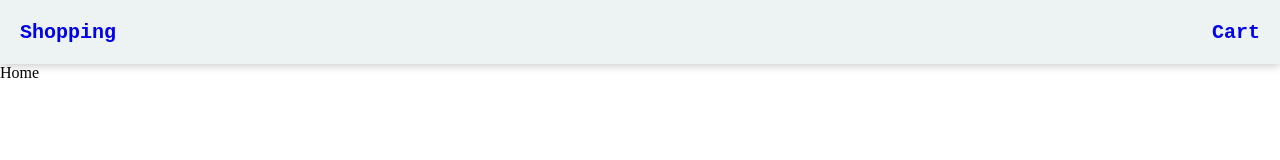
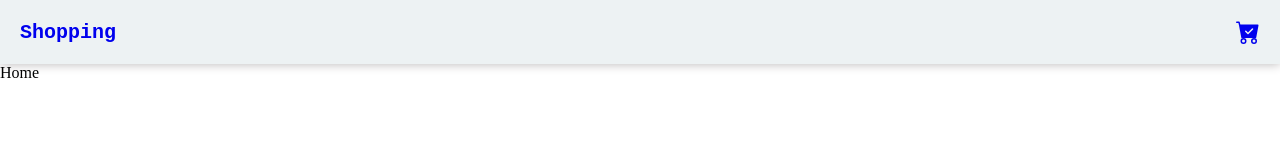
Before and after one commit to hassanamiri369/Redux-toolkit-Shopping-Cart, a React (Vite) app in the folder app/: page / in a window 1280 px wide. Shown: the top 160 px of the page. Built offline with nearby package versions, Linux system fonts and the light colour scheme.

Commit message:
adding cart icons

```diff
--- a/app/src/components/Header.jsx
+++ b/app/src/components/Header.jsx
@@ -1,5 +1,7 @@
 import React from 'react';
 import {Link} from "react-router-dom";
+
+import { BsCartCheckFill } from 'react-icons/bs';
 
 
 const Header = () => {
@@ -9,7 +11,9 @@ const Header = () => {
             <Link to={'/'}>Shopping</Link>
         </div>
         <div className='cart-link'>
-            <Link to={'/cart'}>Cart</Link>
+            <Link to={'/cart'}>
+              <span><BsCartCheckFill size={'large'}/></span>
+            </Link>
         </div>
     </div>
   )
```
